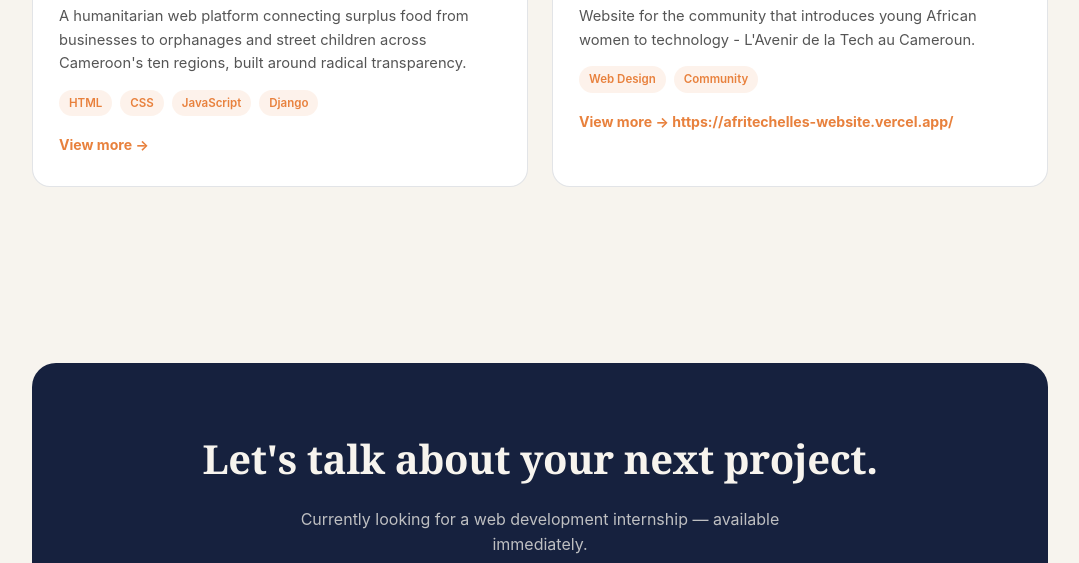
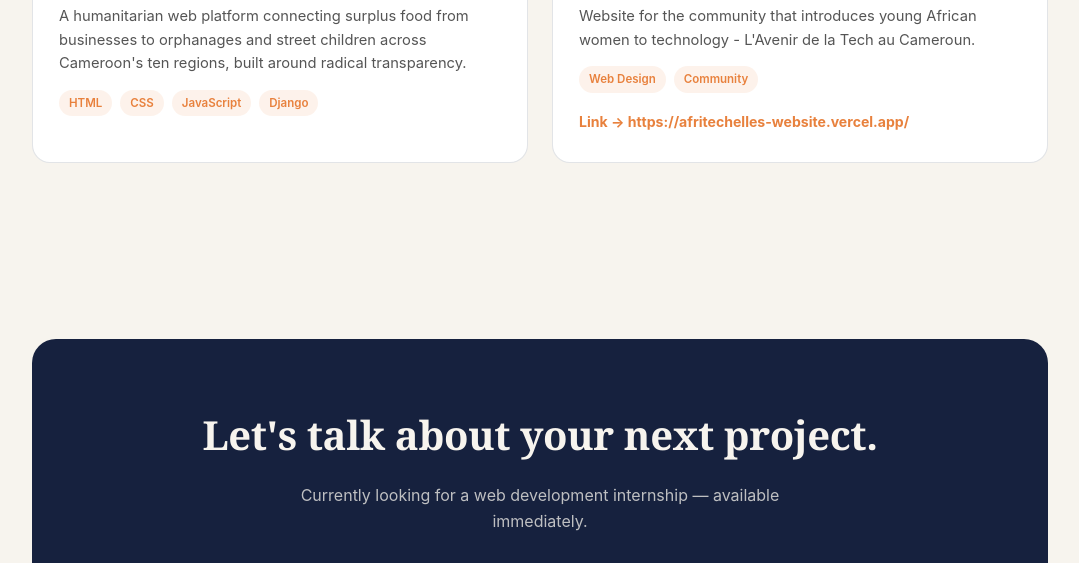
Before and after one commit to marialoiciakanga19/Maria-Portfolio, a plain HTML site: page index.html in a window 1280 px wide. Shown: the part 2978-3541 px from the top of the page, without its empty margins (100-1179 px from the left). Drawn offline with Linux system fonts and the light colour scheme.

Commit message:
Update index.html

```diff
--- a/index.html
+++ b/index.html
@@ -408,7 +408,7 @@
           <h3>ÔKamer</h3>
           <p>A humanitarian web platform connecting surplus food from businesses to orphanages and street children across Cameroon's ten regions, built around radical transparency.</p>
           <div class="project-stack"><span>HTML</span><span>CSS</span><span>JavaScript</span><span>Django</span></div>
-          <a class="project-link" href="#" target="_blank" rel="noopener">View more →</a>
+
         </div>
       </div>
       <div class="project">
@@ -422,7 +422,7 @@
           <h3>AfriTechElles</h3>
           <p>Website for the community that introduces young African women to technology - L'Avenir de la Tech au Cameroun.</p>
           <div class="project-stack"><span>Web Design</span><span>Community</span></div>
-          <a class="project-link" href="https://afritechelles-website.vercel.app/" target="_blank" rel="noopener">View more → https://afritechelles-website.vercel.app/</a>
+          <a class="project-link" href="https://afritechelles-website.vercel.app/" target="_blank" rel="noopener">Link → https://afritechelles-website.vercel.app/</a>
         </div>
       </div>
     </div>
```
